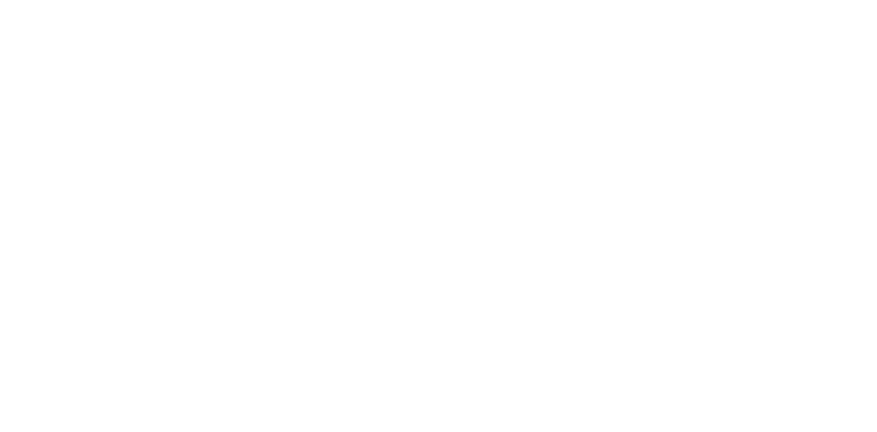
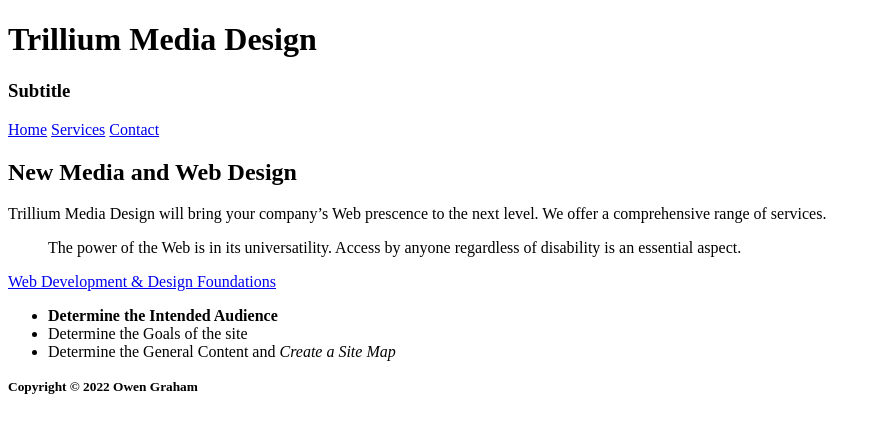
Before and after one commit to 44144-Sp22/ch2inclassnotes-grahowe, a plain HTML site: page index.html in a window 1280 px wide. Shown: the whole page, without its empty margins (0-877 px from the left). Drawn offline with Linux system fonts and the light colour scheme.

Commit message:
Finished Ch2 Notes

```diff
--- a/index.html
+++ b/index.html
@@ -1,10 +1,41 @@
 <!DOCTYPE html>
 <html lang="en">
 	<head>
-		<title>LASTNAME Chapter 2 InClass Notes</title>
+		<title>Graham Chapter 2 InClass Notes</title>
 		<meta charset="utf-8">
 	</head>
 	<body>
+		<h1>Trillium Media Design</h1>
+		<h3>Subtitle</h3>
 
+		<nav>
+			<a href="index.html">Home</a>
+			<a href="services.html">Services</a>
+			<a href="contact.html">Contact</a>
+		</nav>
+		<main>
+			<h2>New Media and Web Design</h2>
+			<p>Trillium Media Design will bring your company&rsquo;s Web prescence to
+				the next level. We offer a comprehensive range of services.
+			</p>
+			<blockquote>
+				The power of the Web is in its universatility. Access by anyone
+				regardless of disability is an essential aspect.
+			</blockquote>
+
+			<a href="http://webdevfoundations.net">Web Development &amp; Design
+				Foundations</a>
+		<!--This is an unordered list, as well as a comment-->
+		<ul>
+			<li><strong>Determine the Intended Audience</strong></li>
+			<li>Determine the Goals of the site</li>
+			<li>Determine the General Content and <em>Create a Site Map</em></li>
+		</ul>
+		</main>
+		<footer>
+			<p>
+				<small><strong>Copyright &copy; 2022 Owen Graham</strong></small>
+			</p>
+		</footer>
 	</body>
 </html>
```
Also changed, not shown: contact.html (added, +29 -0 lines), services.html (added, +31 -0 lines).
